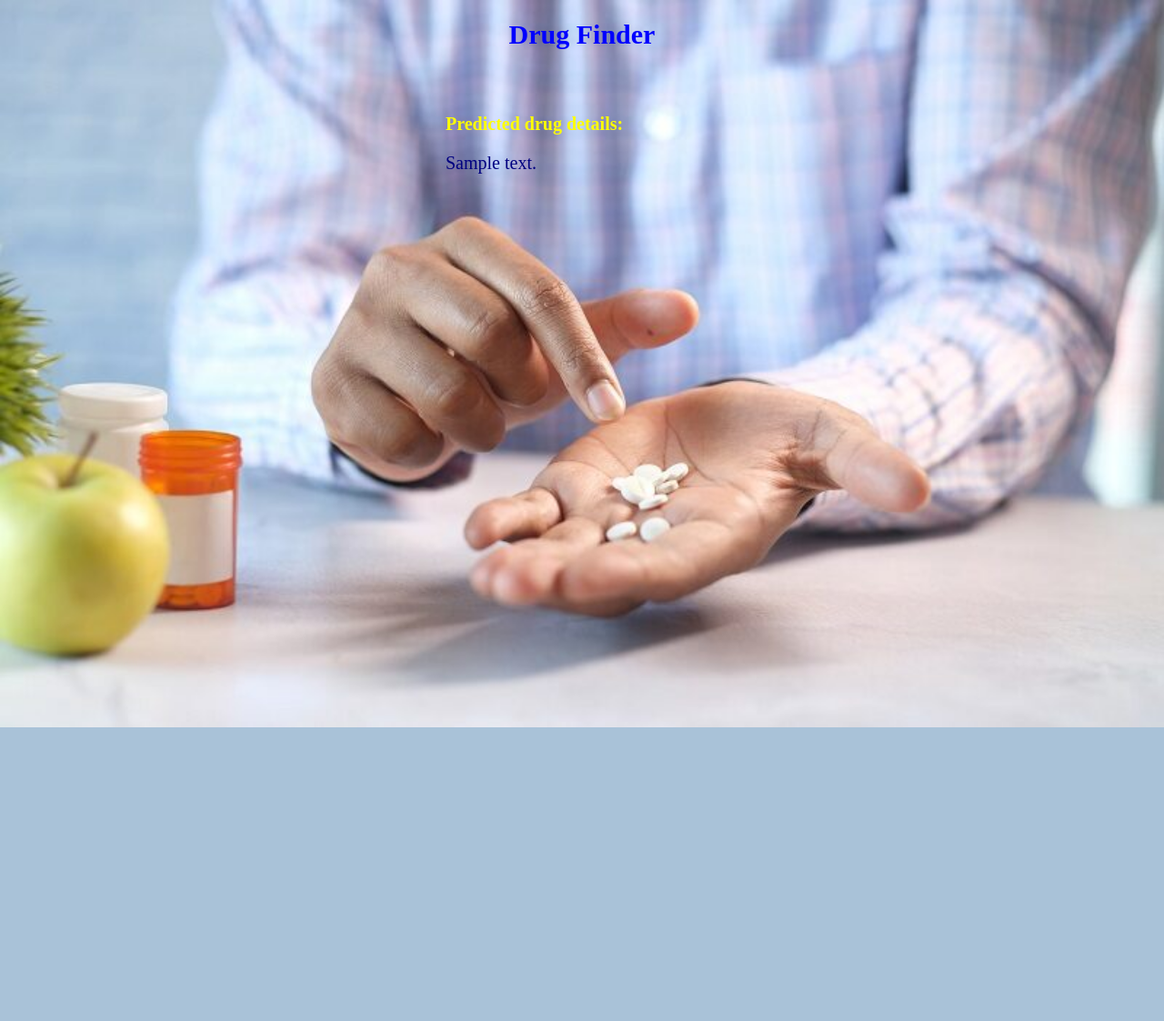
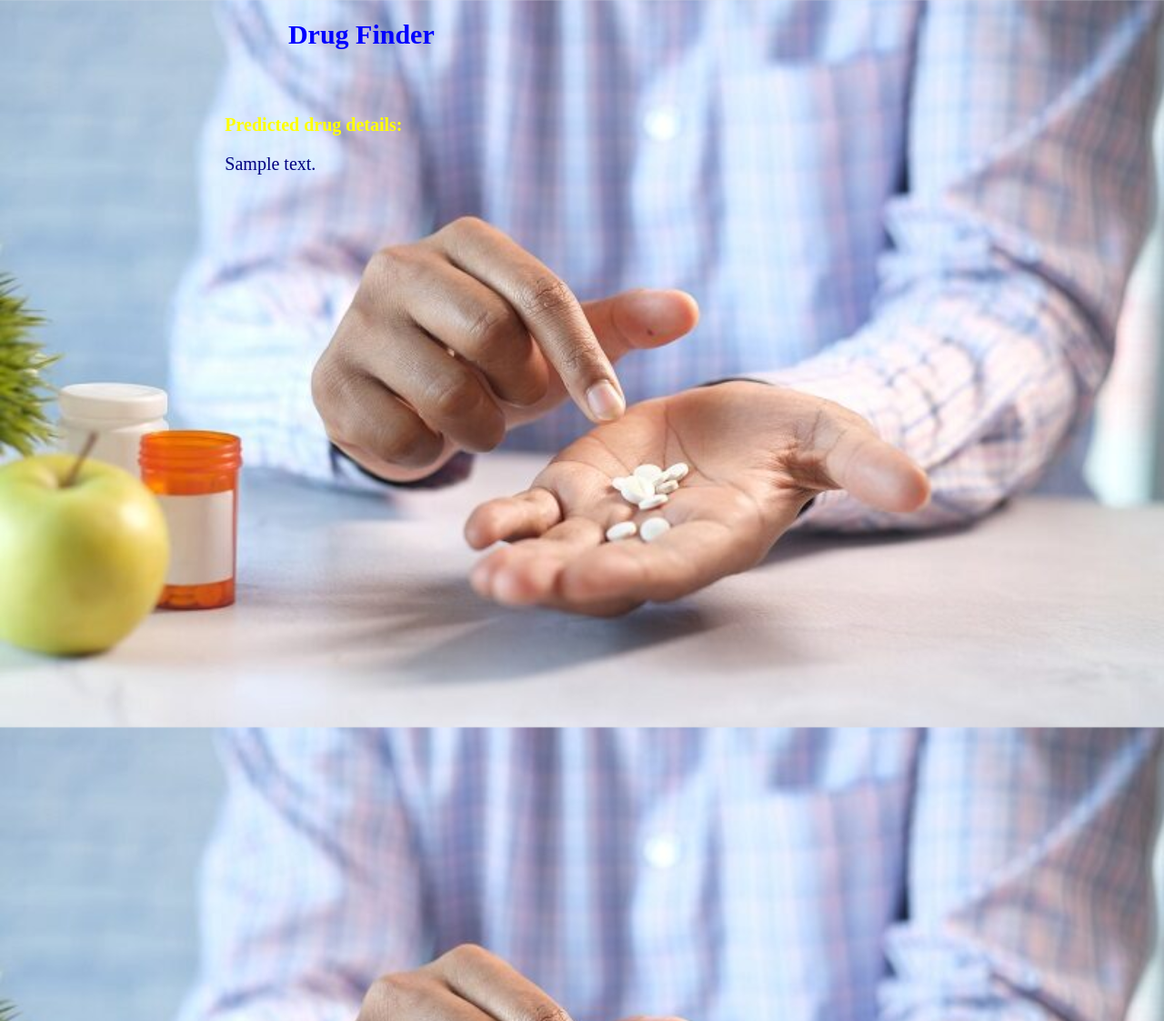
Before and after one commit to NasrinRipa/drug-finder, a Flask app: template templates/results.html in a window 1280 px wide. Shown: the whole page at 91% size. Before the commit the page ends 800 px from the top, so only its background shows below. Run offline with Flask 2, Linux system fonts and the light colour scheme; the template is opened without the code that fills it: most values are stand-ins (such as "Sample title", 1, 10 or a date in 2020).

Commit message:
Updated results.html 26

```diff
--- a/templates/results.html
+++ b/templates/results.html
@@ -8,9 +8,11 @@
             background-size: cover;
             background-repeat: no-repeat;
             background-attachment: fixed;
-            margin: 0;
+            margin: 0.5px 0 0 0.5px; /* Top and left margins */
             padding: 0;
             font-family: "Times New Roman", Times, serif; /* Times New Roman font */
+            width: 21cm; /* A4 width in CSS units */
+            height: 29.7cm; /* A4 height in CSS units */
         }
 
         .head {
@@ -19,8 +21,8 @@
             align-items: center;
             font-size: 30px;
             height: 5ch;
-            color: blue; /*  blue font color */
-            text-align: center; /* Justify text alignment */
+            color: blue; /* Blue font color */
+            text-align: center; /* Center text alignment */
         }
 
         .center {
```
